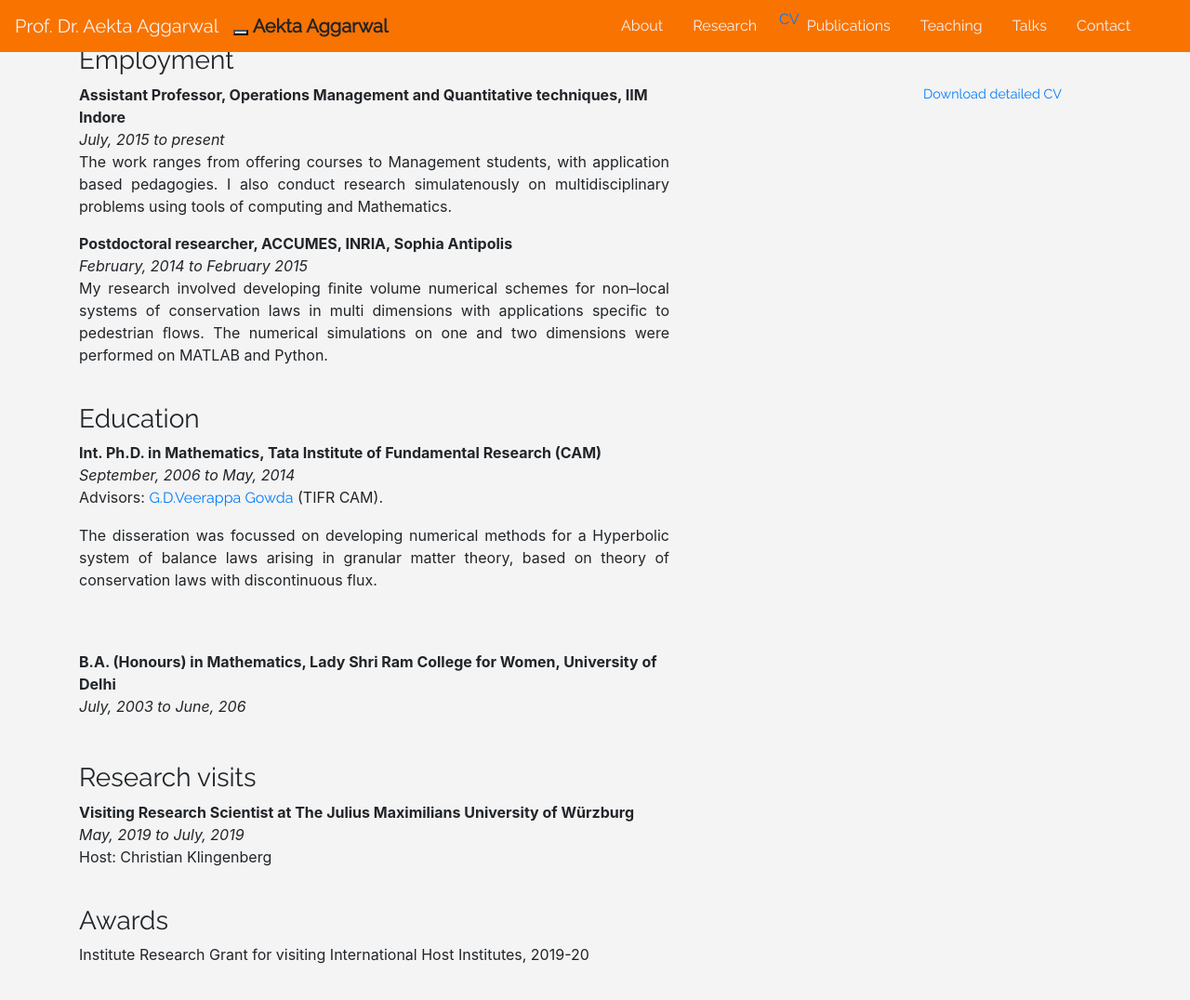
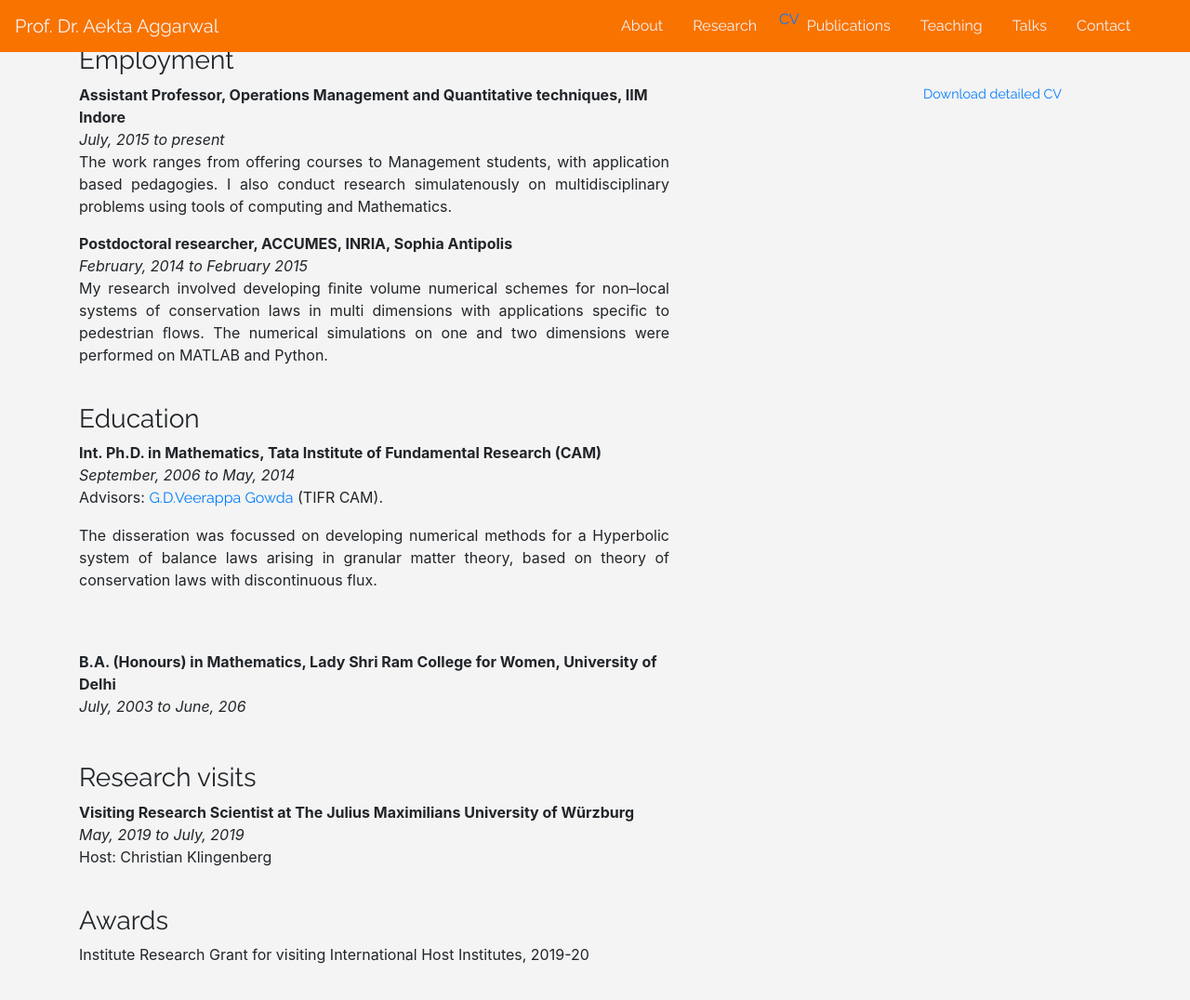
Before and after one commit to aektaaggarwal/aektaaggarwal.github.io, a Jekyll site: the page cv.html, which Jekyll copies as it is, in a window 1280 px wide and 1199 px high. Shown: the top 1076 px of the window at 93% size. Built offline with Jekyll 4.4.1, drawn with Linux system fonts in a browser that asks for light colours; nearby versions of some CDN libraries.

Commit message:
Update cv.html

```diff
--- a/cv.html
+++ b/cv.html
@@ -45,15 +45,6 @@
   <button class="navbar-toggler" type="button" data-toggle="collapse" data-target="#navbarSupportedContent" aria-controls="navbarSupportedContent" aria-expanded="false" aria-label="Toggle navigation">
     <span class="navbar-toggler-icon"></span>
   </button>
-  <div class="navbar-header">
-      <button type="button" class="navbar-toggle" data-toggle="collapse" data-target=".navbar-collapse">
-          <span class="sr-only">Toggle navigation</span>
-          <span class="icon-bar"></span>
-          <span class="icon-bar"></span>
-          <span class="icon-bar"></span>
-      </button>
-      <a class="navbar-brand"><b>Aekta Aggarwal</b></a>
-  </div>
   <div class="collapse navbar-collapse " id="navbarSupportedContent">
    <div class="collapse navbar-collapse">
         <ul class="navbar-nav mr-4">
```
